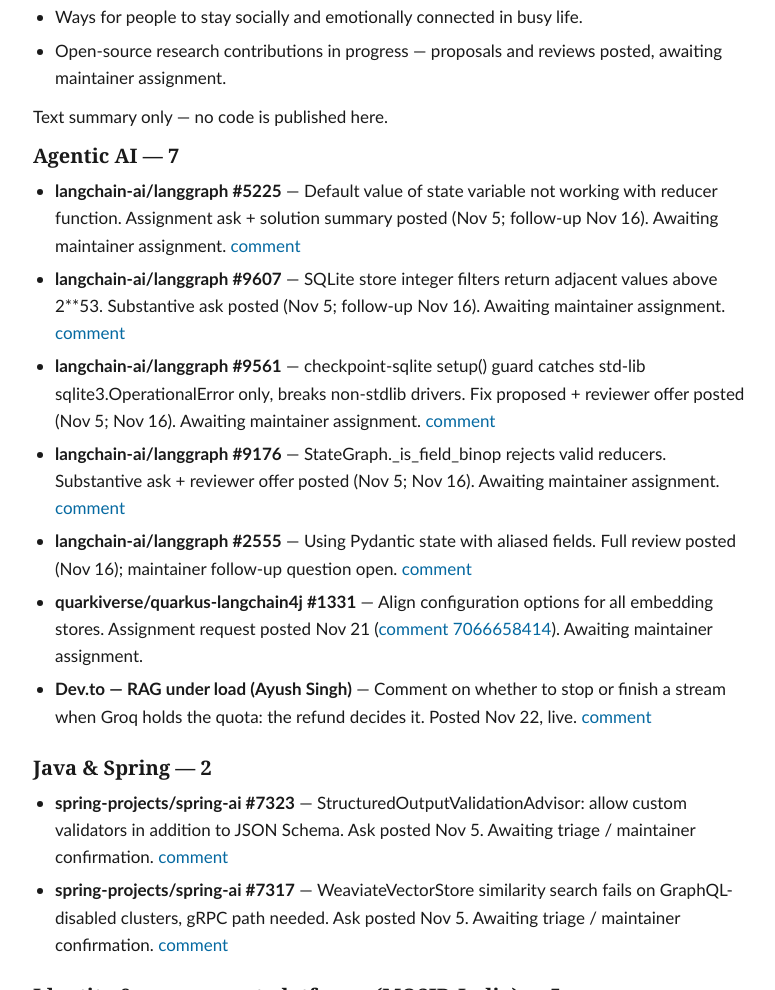
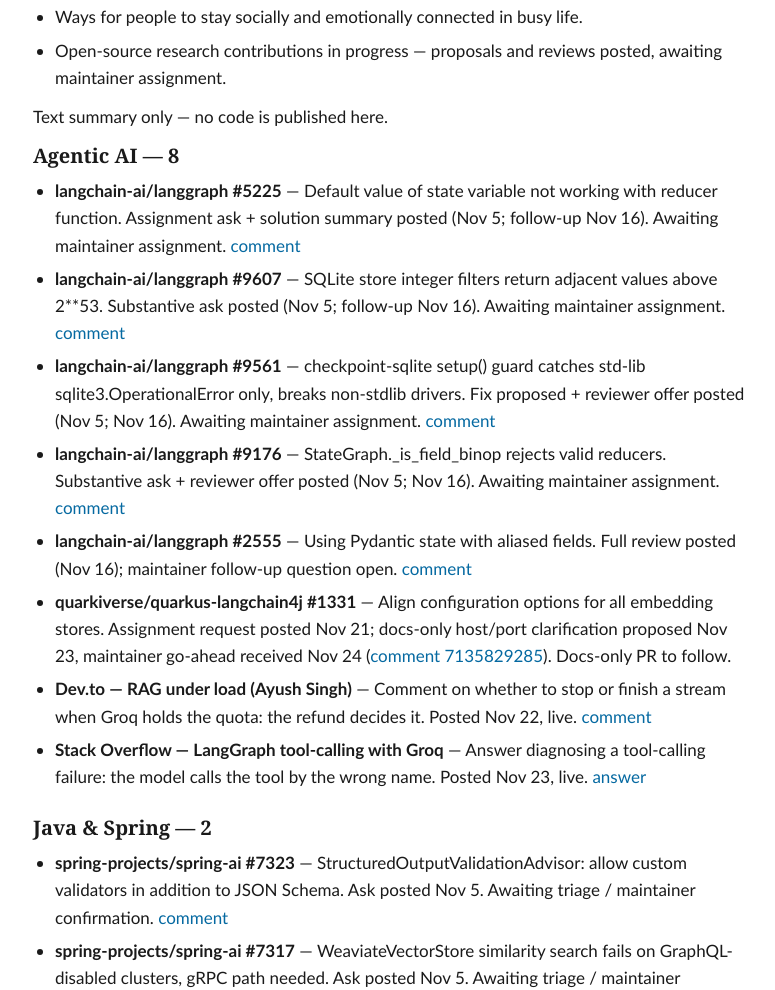
Before and after one commit to tkbeheranc/tkbeheranc.github.io, a plain HTML site: page index.html in a window 1280 px wide. Shown: the part 1291-2281 px from the top of the page, without its empty margins (247-1022 px from the left). Drawn offline with Linux system fonts and the light colour scheme.

Commit message:
Pages: #1331 maintainer go-ahead link + SO answer 80018390 re-add (entry 1366)

```diff
--- a/index.html
+++ b/index.html
@@ -178,15 +178,16 @@
     <li>Open-source research contributions in progress — proposals and reviews posted, awaiting maintainer assignment.</li>
   </ul>
   <p>Text summary only — no code is published here.</p>
-  <h3>Agentic AI — 7</h3>
+  <h3>Agentic AI — 8</h3>
   <ul>
     <li><strong>langchain-ai/langgraph #5225</strong> — Default value of state variable not working with reducer function. Assignment ask + solution summary posted (Nov 5; follow-up Nov 16). Awaiting maintainer assignment. <a href="https://github.com/langchain-ai/langgraph/issues/5225#issuecomment-6921835954">comment</a></li>
     <li><strong>langchain-ai/langgraph #9607</strong> — SQLite store integer filters return adjacent values above 2**53. Substantive ask posted (Nov 5; follow-up Nov 16). Awaiting maintainer assignment. <a href="https://github.com/langchain-ai/langgraph/issues/9607#issuecomment-6921836785">comment</a></li>
     <li><strong>langchain-ai/langgraph #9561</strong> — checkpoint-sqlite setup() guard catches std-lib sqlite3.OperationalError only, breaks non-stdlib drivers. Fix proposed + reviewer offer posted (Nov 5; Nov 16). Awaiting maintainer assignment. <a href="https://github.com/langchain-ai/langgraph/issues/9561#issuecomment-6921857695">comment</a></li>
     <li><strong>langchain-ai/langgraph #9176</strong> — StateGraph._is_field_binop rejects valid reducers. Substantive ask + reviewer offer posted (Nov 5; Nov 16). Awaiting maintainer assignment. <a href="https://github.com/langchain-ai/langgraph/issues/9176#issuecomment-6921858974">comment</a></li>
     <li><strong>langchain-ai/langgraph #2555</strong> — Using Pydantic state with aliased fields. Full review posted (Nov 16); maintainer follow-up question open. <a href="https://github.com/langchain-ai/langgraph/issues/2555#issuecomment-6927053748">comment</a></li>
-    <li><strong>quarkiverse/quarkus-langchain4j #1331</strong> — Align configuration options for all embedding stores. Assignment request posted Nov 21 (<a href="https://github.com/quarkiverse/quarkus-langchain4j/issues/1331#issuecomment-7066658414">comment 7066658414</a>). Awaiting maintainer assignment.</li>
+    <li><strong>quarkiverse/quarkus-langchain4j #1331</strong> — Align configuration options for all embedding stores. Assignment request posted Nov 21; docs-only host/port clarification proposed Nov 23, maintainer go-ahead received Nov 24 (<a href="https://github.com/quarkiverse/quarkus-langchain4j/issues/1331#issuecomment-7135829285">comment 7135829285</a>). Docs-only PR to follow.</li>
     <li><strong>Dev.to — RAG under load (Ayush Singh)</strong> — Comment on whether to stop or finish a stream when Groq holds the quota: the refund decides it. Posted Nov 22, live. <a href="https://dev.to/ayush_singh_9b0d83152be5b/i-made-my-rag-safer-it-got-worse-under-load-3olm#comment-3m40e">comment</a></li>
+    <li><strong>Stack Overflow — LangGraph tool-calling with Groq</strong> — Answer diagnosing a tool-calling failure: the model calls the tool by the wrong name. Posted Nov 23, live. <a href="https://stackoverflow.com/questions/79896070/agentic-rag-tool-calling-issue-groq-langchain-agent-fails-with-tool-use-faile/80018390#80018390">answer</a></li>
   </ul>
   <h3>Java &amp; Spring — 2</h3>
   <ul>
```
